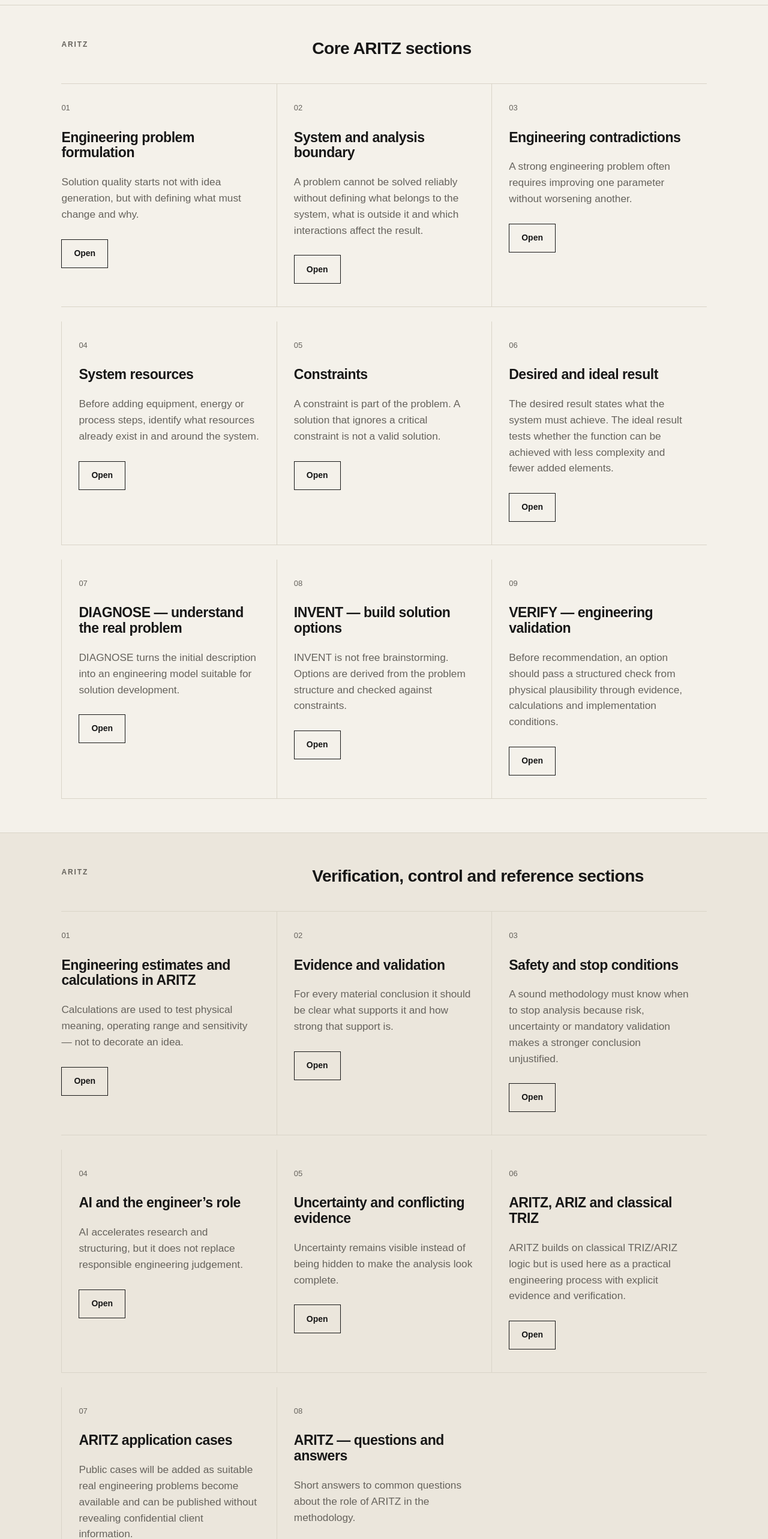
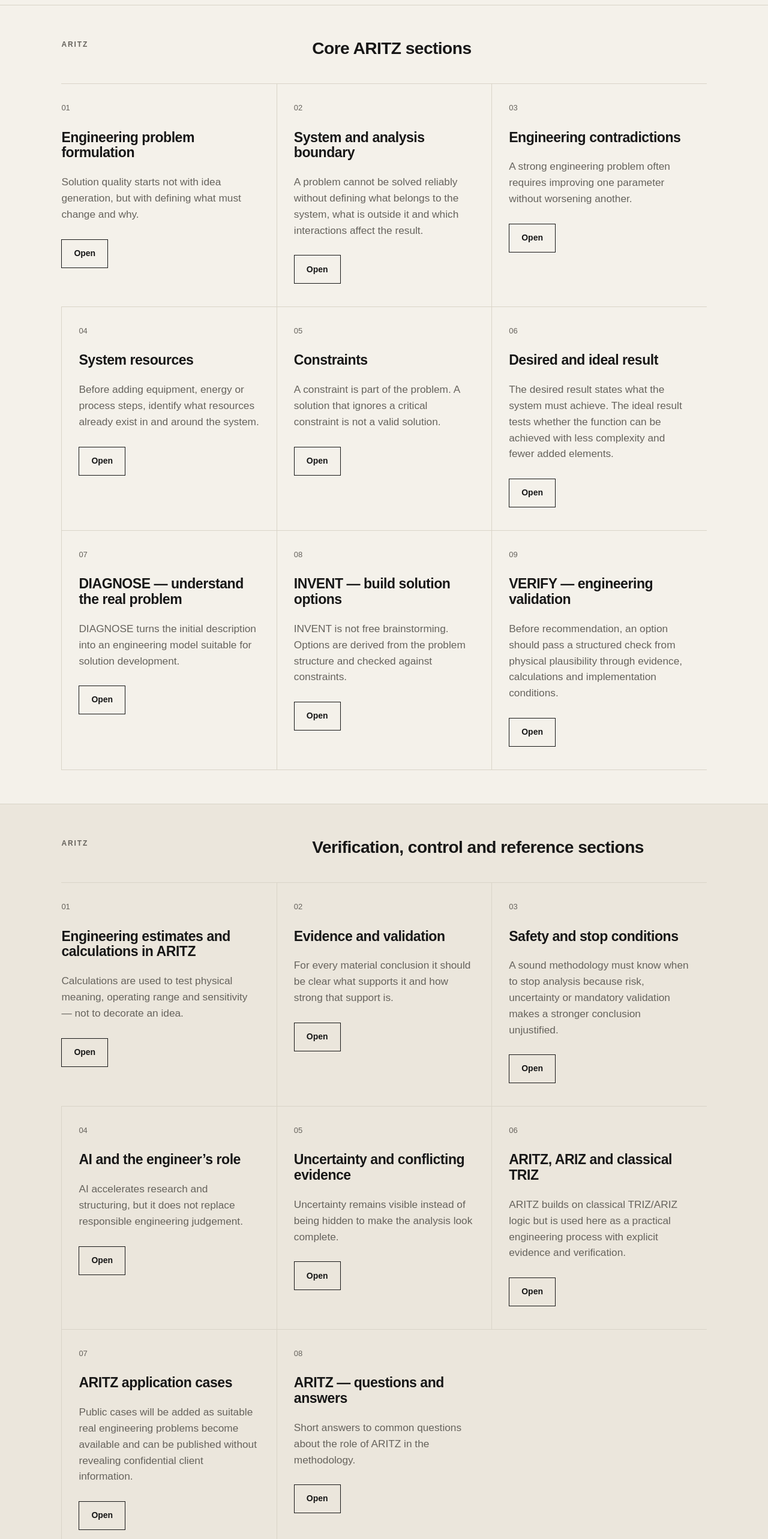
Before and after one commit to oikua66/damp-diagnostics, a Next.js app: page /en/aritz in a window 1280 px wide. Shown: the part 2020-4586 px from the top of the page at 60% size. Built offline with nearby package versions, Linux system fonts and the light colour scheme; no server answers.

Commit message:
Fix ARITZ responsive grids and localized terminology

```diff
--- a/app/[lang]/aritz/page.tsx
+++ b/app/[lang]/aritz/page.tsx
@@ -43,13 +43,13 @@ const copy: Record<Lang, {
       { title: 'VERIFY', text: 'Проверять физическую правдоподобность, расчёты, аналоги, литературу, патенты, стандарты, данные производителей, чувствительность, моделирование, эксперимент и необходимость профильного специалиста.' },
     ],
     elementsTitle: 'Что обязательно рассматривается',
-    elements: ['постановка задачи;', 'границы системы;', 'противоречия;', 'ресурсы;', 'ограничения;', 'желаемый / идеальный результат;', 'инженерные оценки;', 'доказательства и валидация;', 'safety и условия остановки;', 'роль человеческого эксперта.'],
+    elements: ['постановка задачи;', 'границы системы;', 'противоречия;', 'ресурсы;', 'ограничения;', 'желаемый / идеальный результат;', 'инженерные оценки;', 'доказательства и валидация;', 'безопасность и условия остановки;', 'роль человеческого эксперта.'],
     verifyTitle: 'Цепочка проверки',
     verify: 'Концепция → Физическая правдоподобность → Расчёт / оценка → Аналоги → Литература / патенты / стандарты → Данные производителя / поставщика → Чувствительность → Эксперимент / моделирование / специалист → Решение.',
     examplesTitle: 'Примеры применения',
     examplesText: 'Публичные примеры будут добавляться по мере появления реальных инженерных задач, которые можно опубликовать без раскрытия конфиденциальной информации клиента. Учебные примеры будут прямо обозначаться как учебные.',
     trizTitle: 'ARITZ и ТРИЗ',
-    trizText: 'Классическая ТРИЗ / АРИЗ является методологической основой. Публичный ARITZ здесь — практическая инженерная реализация с акцентом на доказательства, прослеживаемость, расчёты, неопределённость, проверку и экспертную эскалацию.',
+    trizText: 'Классическая ТРИЗ / АРИЗ является методологической основой. Публичный ARITZ здесь — практическая инженерная реализация с акцентом на доказательства, прослеживаемость, расчёты, неопределённость, проверку и привлечение профильного специалиста.',
     methodologyCta: 'Вернуться к общей методологии',
     topicsTitle: 'Основные разделы ARITZ', supportTitle: 'Проверка, контроль и справочные разделы', open: 'Открыть', viewPdf: 'Просмотреть PDF', downloadPdf: 'Скачать PDF',
   },
@@ -87,13 +87,13 @@ const copy: Record<Lang, {
       { title: 'VERIFY', text: 'Перевіряти фізичну правдоподібність, розрахунки, аналоги, літературу, патенти, стандарти, дані виробників, чутливість, моделювання, експеримент і потребу у профільному спеціалісті.' },
     ],
     elementsTitle: 'Що обов’язково розглядається',
-    elements: ['постановка задачі;', 'межі системи;', 'суперечності;', 'ресурси;', 'обмеження;', 'бажаний / ідеальний результат;', 'інженерні оцінки;', 'докази і валідація;', 'safety та умови зупинки;', 'роль людського експерта.'],
+    elements: ['постановка задачі;', 'межі системи;', 'суперечності;', 'ресурси;', 'обмеження;', 'бажаний / ідеальний результат;', 'інженерні оцінки;', 'докази і валідація;', 'безпека та умови зупинки;', 'роль людського експерта.'],
     verifyTitle: 'Ланцюжок перевірки',
     verify: 'Концепція → Фізична правдоподібність → Розрахунок / оцінка → Аналоги → Література / патенти / стандарти → Дані виробника / постачальника → Чутливість → Експеримент / моделювання / спеціаліст → Рішення.',
     examplesTitle: 'Приклади застосування',
     examplesText: 'Публічні приклади додаватимуться у міру появи реальних інженерних задач, які можна опублікувати без розкриття конфіденційної інформації клієнта. Навчальні приклади будуть прямо позначені як навчальні.',
     trizTitle: 'ARITZ і ТРІЗ',
-    trizText: 'Класична ТРІЗ / АРИЗ є методологічною основою. Публічний ARITZ тут — практична інженерна реалізація з акцентом на докази, простежуваність, розрахунки, невизначеність, перевірку та експертну ескалацію.',
+    trizText: 'Класична ТРІЗ / АРИЗ є методологічною основою. Публічний ARITZ тут — практична інженерна реалізація з акцентом на докази, простежуваність, розрахунки, невизначеність, перевірку та залучення профільного фахівця.',
     methodologyCta: 'Повернутися до загальної методології',
     topicsTitle: 'Основні розділи ARITZ', supportTitle: 'Перевірка, контроль і довідкові розділи', open: 'Відкрити', viewPdf: 'Переглянути PDF', downloadPdf: 'Завантажити PDF',
   },
@@ -109,13 +109,13 @@ const copy: Record<Lang, {
       { title: 'VERIFY', text: 'Proveriti fizičku izvodljivost, proračune, analogije, literaturu, patente, standarde, podatke proizvođača, osetljivost, simulaciju, eksperiment i potrebu za specijalistom.' },
     ],
     elementsTitle: 'Šta se obavezno razmatra',
-    elements: ['formulacija problema;', 'granice sistema;', 'kontradikcije;', 'resursi;', 'ograničenja;', 'željeni / idealni rezultat;', 'inženjerske procene;', 'dokazi i validacija;', 'safety i uslovi zaustavljanja;', 'uloga ljudskog eksperta.'],
+    elements: ['formulacija problema;', 'granice sistema;', 'kontradikcije;', 'resursi;', 'ograničenja;', 'željeni / idealni rezultat;', 'inženjerske procene;', 'dokazi i validacija;', 'bezbednost i uslovi zaustavljanja;', 'uloga ljudskog eksperta.'],
     verifyTitle: 'Lanac provere',
     verify: 'Koncept → Fizička izvodljivost → Proračun / procena → Analogije → Literatura / patenti / standardi → Podaci proizvođača / dobavljača → Osetljivost → Eksperiment / simulacija / specijalista → Odluka.',
     examplesTitle: 'Primeri primene',
     examplesText: 'Javni primeri će se dodavati kako budu dostupni realni inženjerski slučajevi koji mogu da se objave bez otkrivanja poverljivih podataka klijenta. Edukativni primeri biće jasno označeni kao ilustrativni.',
     trizTitle: 'ARITZ i TRIZ',
-    trizText: 'Klasični TRIZ / ARIZ predstavlja metodološku osnovu. Javni ARITZ ovde je praktična inženjerska realizacija sa fokusom na dokaze, sledljivost, proračune, neizvesnost, verifikaciju i ekspertsku eskalaciju.',
+    trizText: 'Klasični TRIZ / ARIZ predstavlja metodološku osnovu. Javni ARITZ ovde je praktična inženjerska realizacija sa fokusom na dokaze, sledljivost, proračune, neizvesnost, verifikaciju i uključivanje odgovarajućeg stručnjaka.',
     methodologyCta: 'Nazad na celu metodologiju',
     topicsTitle: 'Osnovni ARITZ odeljci', supportTitle: 'Verifikacija, kontrola i referentni odeljci', open: 'Otvori', viewPdf: 'Pregledaj PDF', downloadPdf: 'Preuzmi PDF',
   },
@@ -188,7 +188,7 @@ export default async function AritzPage({ params }: Props) {
           <p className="eyebrow">ARITZ</p>
           <h2>{t.topicsTitle}</h2>
         </div>
-        <div className="cards" style={{ gridTemplateColumns: 'repeat(3, minmax(0, 1fr))', rowGap: 24 }}>
+        <div className="cards">
           {aritzSlugs.map((slug,index) => {
             const item = aritzPages[lang][slug];
             return (
@@ -208,7 +208,7 @@ export default async function AritzPage({ params }: Props) {
           <p className="eyebrow">ARITZ</p>
           <h2>{t.supportTitle}</h2>
         </div>
-        <div className="cards" style={{ gridTemplateColumns: 'repeat(3, minmax(0, 1fr))', rowGap: 24 }}>
+        <div className="cards">
           {aritzExtraSlugs.map((slug,index) => {
             const item = aritzExtraPages[lang][slug];
             return (
```
